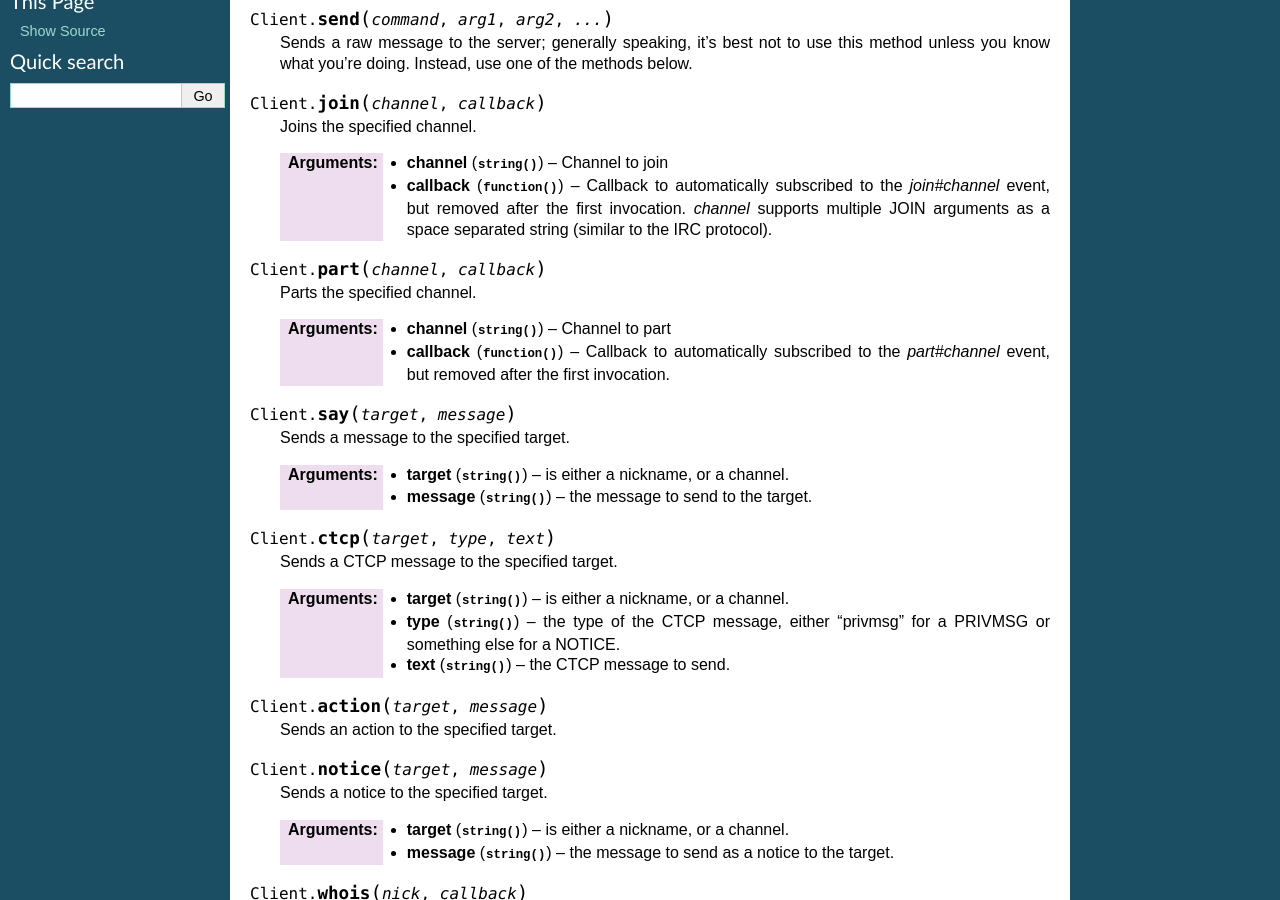
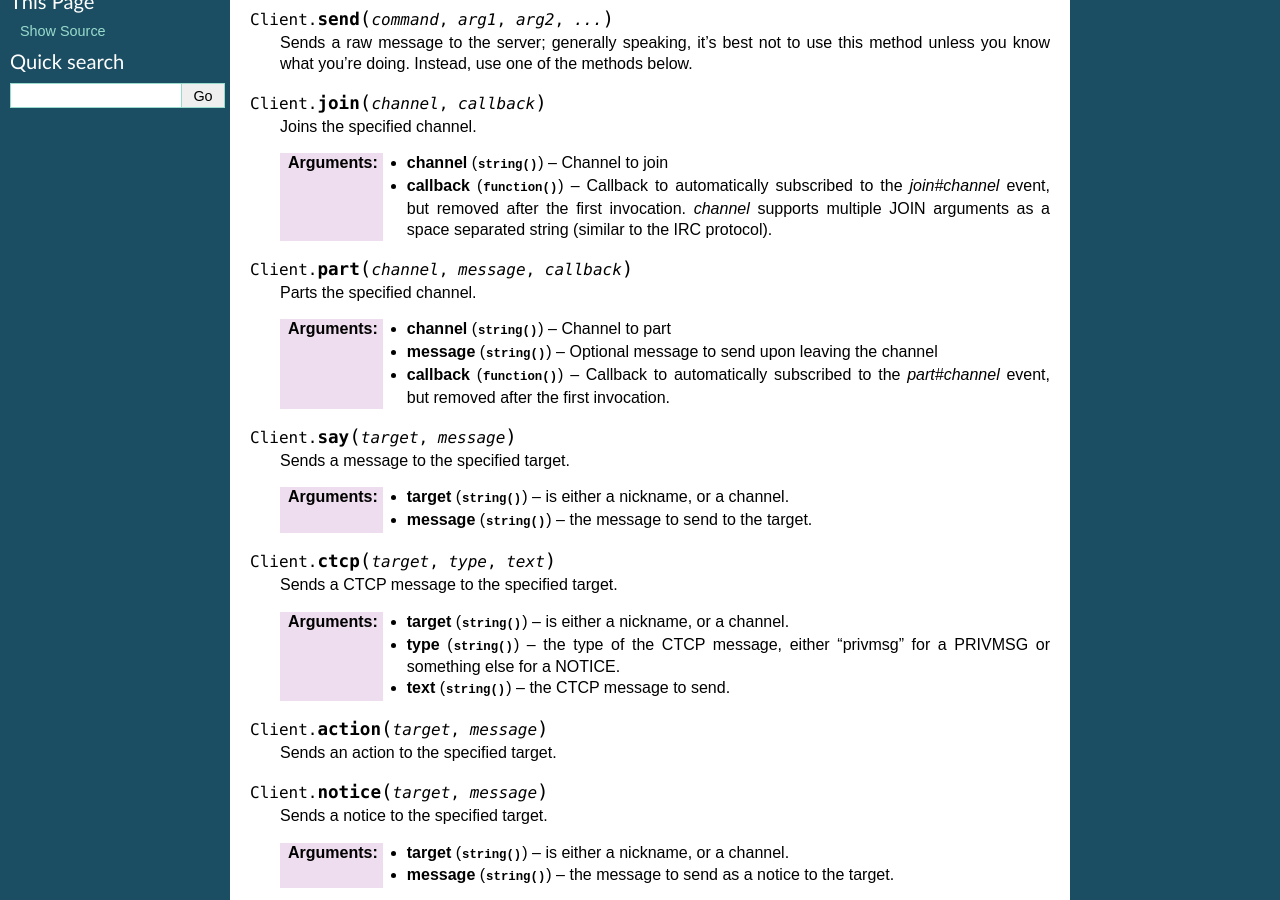
Before and after one commit to martynsmith/node-irc, a Sphinx documentation site: the page built from docs/API.rst, in a window 1280 px wide and 900 px high, scrolled down 1076 px. Built offline with Sphinx 7.4.7, drawn with Linux system fonts in a browser that asks for light colours.

Commit message:
Added user message support for PART

```diff
--- a/docs/API.rst
+++ b/docs/API.rst
@@ -78,11 +78,12 @@ Client
         supports multiple JOIN arguments as a space separated string (similar to
         the IRC protocol).
 
-.. js:function:: Client.part(channel, callback)
+.. js:function:: Client.part(channel, message, callback)
 
     Parts the specified channel.
 
     :param string channel: Channel to part
+    :param string message: Optional message to send upon leaving the channel
     :param function callback: Callback to automatically subscribed to the
         `part#channel` event, but removed after the first invocation.
 
```
Also changed, not shown: 1 other file.
